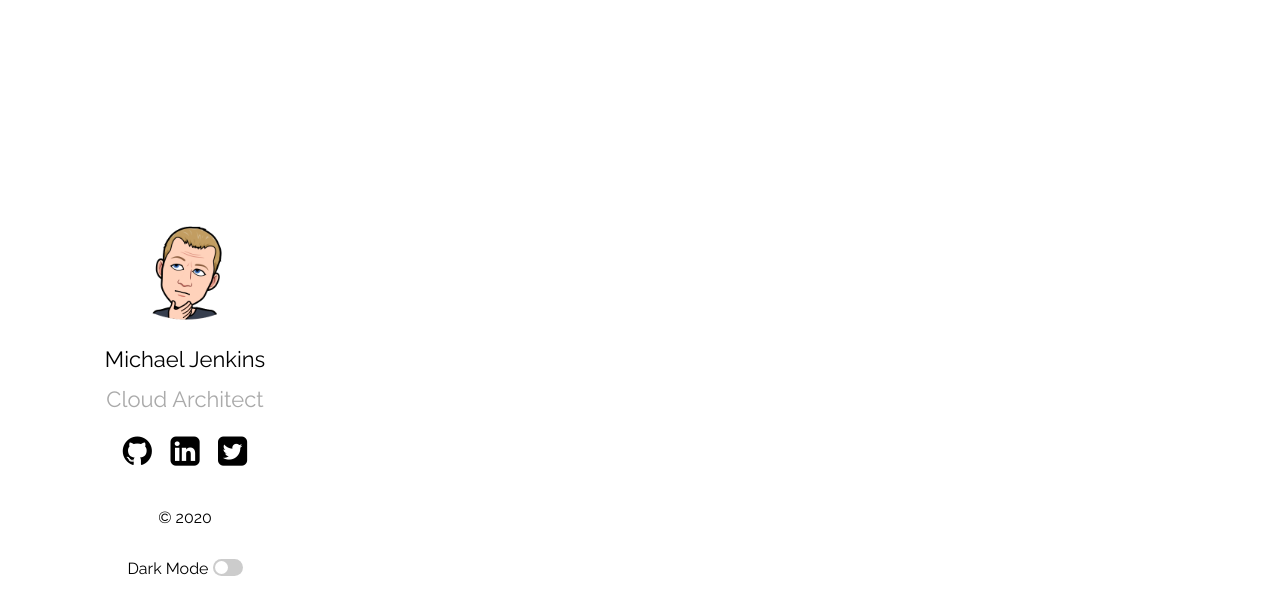
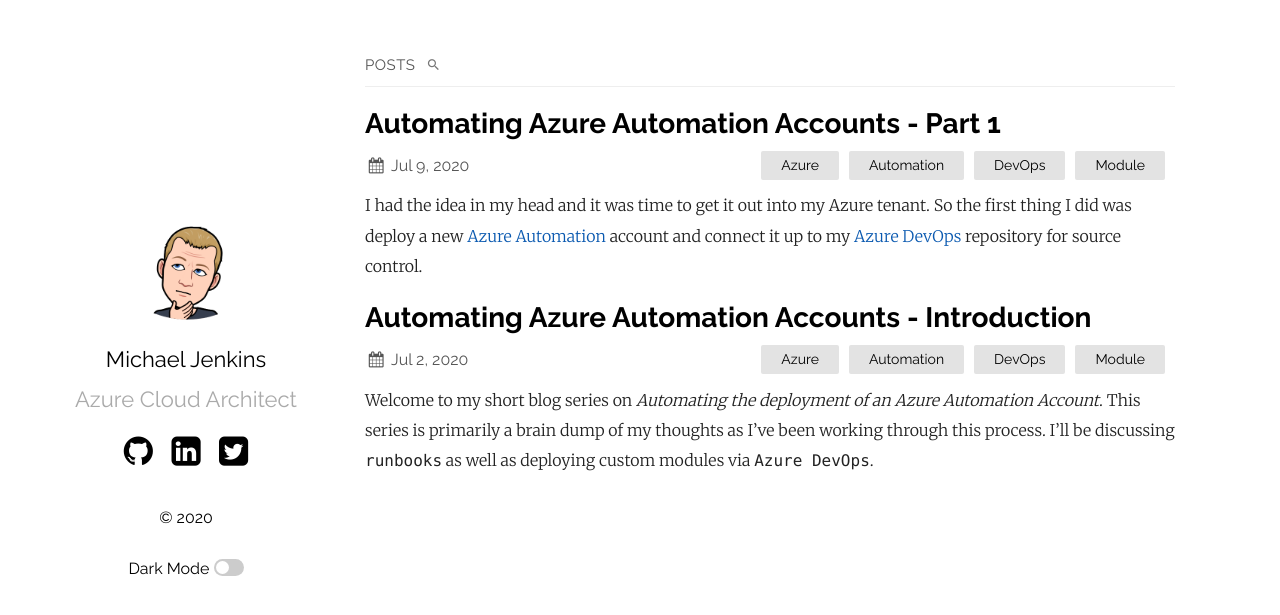
Before and after one commit to jangins101/jangins101.github.io, a Jekyll site: the page built from index.md, in a window 1280 px wide. Shown: the top 615 px of the page. Built offline with Jekyll 4.4.1, drawn with Linux system fonts in a browser that asks for light colours; part of the change alters nothing that is shown.

Commit message:
initial commit

````diff
--- a/_config.yml
+++ b/_config.yml
@@ -1,12 +1,13 @@
-title: The Hive Blog
+title: The Hive
 author: Michael Jenkins
 email: mjenkins@hivesol.com
-description: > # this means to ignore newlines until "show_exerpts:"
+description: >
   Write an awesome description for your new site here. You can edit this
   line in _config.yml. It will appear in your document head meta (for
   Google search results) and in your feed.xml site description.
+url: http://jangins101.github.io
 show_excerpts: true # set to true to show excerpts on the homepage
-excets_separator: -----
+excerpt_separator: "<!--more-->"
 
 # Minima date format
 # refer to http://shopify.github.io/liquid/filters/date/ if you want to customize this
@@ -14,7 +15,7 @@ sass:
   sass_dir: _sass
 plainwhite:
   name: Michael Jenkins
-  tagline: Cloud Architect
+  tagline: Azure Cloud Architect
   date_format: "%b %-d, %Y"
   sitemap: true # set to true to generate sitemap.xml content
   search: true # set to true to enable searchbar
@@ -27,23 +28,16 @@ plainwhite:
     twitter: jangins101
     github:  jangins101
     linkedIn: in/jangins101
-    #rss: rss
-    #dribbble: jekyll
-    #flickr:   jekyll
-    #instagram: jekyll
-    #pinterest: jekyll
-    #youtube: jekyll
-    #facebook: jekyll
-    #soundcloud: jekyll
-    #telegram: jekyll
-    #gitlab: jekyll
-
-    # Mastodon instances
-    # mastodon:
-    # - username: jekyll
-    #   instance: example.com
-    # - username: jekyll2
-    #   instance: example.com
+    #rss:
+    #dribbble:
+    #flickr:
+    #instagram:
+    #pinterest:
+    #youtube:
+    #facebook:
+    #soundcloud:
+    #telegram:
+    #gitlab:
 
 # If you want to link only specific pages in your header, uncomment
 # this and add the path to the pages in order as they should show up
--- /dev/null
+++ b/_posts/2020-07-01-AutomatingAutomationAccounts-Intro.md
@@ -0,0 +1,58 @@
+---
+layout: post
+title:  "Automating Azure Automation Accounts - Introduction"
+date:   2020-07-01  20:00:00 -0500
+categories: Azure Automation DevOps Module
+---
+
+Welcome to my short blog series on *Automating the deployment of an Azure Automation Account*. This series is primarily a brain dump of my thoughts as I've been working through this process. I'll be discussing `runbooks` as well as deploying custom modules via `Azure DevOps`.
+
+<!--more-->
+
+#### Series Table of Contents
+
+* [Intro  - Introduction to the series]({% post_url 2020-07-01-AutomatingAutomationAccounts-Intro %})
+* [Part 1 - Setting up the Automation Account + Source Control]({% post_url 2020-07-08-AutomatingAutomationAccounts-Part-1 %})
+
+
+#### Introduction:
+Scheduled tasks in the cloud just aren't the same as they were on-premises. It's not just throw a script on the file system, open Task Scheduler and add a job. Or is it? One of the challenges that I've had as my organization has moved to the cloud is figuring out the best way to handle scheduled tasks.
+
+When we first started shifting to the cloud, I though to myself that *"this will be great. I'm sure there's an easy way to take my tasks, run them in the cloud and we get to retire another on-prem server"*. It would've been great if only it were that easy. What I found as I peeled back the first layer of the onion is that you have to *think differently in the cloud*. Now, that's not a novel thought. It's not some deep revelation that's going to change the world. Yet, it is a revelation that every person has to go through in their cloud transformation journey. If you don't come to the realization, **you risk migration without transformation**. And that can be a very costly decision in time and money. The cloud doesn't naturally reduce complexity or cost or FTE needs (or enhance security for that matter). It does however, change them. Sure, you're not waking up in the middle of the night rushing to the office because a power supply failed on your server, but there will be other emergencies you'll need to prepare for.
+
+That cloud perspective is where I initially got hung up. I understood the idea of the cloud. SaaS, PaaS & IaaS were buzzwords. Serverless was the cool kid on the block now. I even played around a bit with all these things. But I still never got around to *pulling the cruft* into my transformation strategy and replatforming my scheduled tasks to fit the cloud model.
+
+So as I have begun rethinking my schedule tasks, I wanted to leverage [Azure Automation Accounts](https://azure.microsoft.com/en-us/services/automation/) for a few of its features - like its *logging*, *scheduling* and *[hybrid connector](https://docs.microsoft.com/en-us/azure/automation/automation-hybrid-runbook-worker)* features.
+
+---
+
+I'll continue updating this page as I roll out new articles, but here's the jist:
+
+#### Part 1 - Preparing the platforms
+* Ensure you have a DevOps account set up
+* Create a new DevOps repo
+* Create a new Automation Account
+* Create runbooks, modules and secrets
+* Connect it up to DevOps for runbook source control
+
+#### Part 2 - Setting up a PowerShell Module for Automation Account
+
+#### Part 3 - Automating custom module deployment
+
+---
+
+### Issues:
+
+Occasionally I'll run into issues and try to track them all here as well as in the original articles too, just for visibility
+
+***Unable to import Python runbook***
+
+Even though the documentation mentions you can use Python runbooks, when I tried, I kept getting an error. No way to overcome it except to remove the pythong runbooks. `#bug`
+
+```
+Failed to import runbook 'Test.py'.
+Exception: Cannot validate argument on parameter 'Type'. The argument "Python2" does not belong to the set "Graph,PowerShell,PowerShellWorkflow" specified by the ValidateSet attribute. Supply an argument that is in the set and then try the command again.
+Failed to sync.
+Failed to import runbook:
+- Test.py
+```
--- /dev/null
+++ b/_posts/2020-07-08-AutomatingAutomationAccounts-Part-1.md
@@ -0,0 +1,65 @@
+---
+layout: post
+title:  "Automating Azure Automation Accounts - Part 1"
+date:   2020-07-08 20:00:00 -0500
+categories: Azure Automation DevOps Module
+---
+
+I had the idea in my head and it was time to get it out into my Azure tenant. So the first thing I did was deploy a new [Azure Automation](https://docs.microsoft.com/en-us/azure/automation/automation-intro) account and connect it up to my [Azure DevOps](https://azure.microsoft.com/en-us/solutions/devops/) repository for source control.
+
+<!--more-->
+
+# Part 1 - Azure Automation
+
+When I finally got around to migrating some of my scripts to the cloud, I quickly realized this wasn't quite the same. I decided on [Azure Automation](https://docs.microsoft.com/en-us/azure/automation/) since it seemed like the closest thing to scheduled tasks on-prem, and PowerShell was the first class citizen (at this point [Azure Functions](https://azure.microsoft.com/en-us/services/functions/) didn't support PowerShell as a first class citizen, so it didn't seem to fit my needs.
+
+So I started building this example out to prove what was possible.
+
+## Create the Automation Account Manually
+Start off by [creating a new Automation Account](https://docs.microsoft.com/en-us/azure/automation/automation-quickstart-create-account). As part of this, I made sure to set up a *RunAs Credential* along with any other credentials or variables that I'll need in my scripts
+
+Next, I made sure I have an [Azure DevOps account](https://dev.azure.com) and created a new repo to house my runbooks. I would suggest using a subfolder within your repo to house your runbooks as it keeps things cleaner and allows you to keep other resources in the repo and not worry about them trying to deploy to the automation account. In this case, I took the initial tutorial runbooks from the new account and copied them into my repo as a sample.
+
+## Connect the Automation Account to Source Control
+This is pretty easy. The [Microsoft docs](https://docs.microsoft.com/en-us/azure/automation/source-control-integration) are clear on this so I won't spend much time here. Suffice it to say, these are the steps:
+
+* Create or verify a Run As account exists.
+  * This will create a new Application Registration in Azure AD for this account so it can authenticate to other services (like KeyVault if you wanted to store secrets there)
+  <br />![Create Run As Account](/assets/aaa1-01.png)
+  * Once created, you can go in to view the details along with the role(s) this account has on the subscription
+  <br />![Details](/assets/aaa1-02.png)
+  * *Ignore the *Classic* Run As. If you're not sure when you'll need it, you won't.*
+
+* Add a new source control connection. See the docs for more info, but I set the following:
+  * **Source Control Type**: `Azure Repos (Git)` *This depends on how you setup your repo*
+  * **Repository**: `AutomationRunbooks` *Select the repo you created in Azure DevOps*
+  * **Branch**: `master` *This allows me to work on other branches and not worry about causing problems with production scripts until I'm ready*
+  * **Folder Path**: `/Runbooks` *I have this folder in my repo which contains all my desired runbooks. Nothing else in the repo will be synced to the Automation Account*
+  * **Auto Sync**: `On` *Any commit to the **master** branch will trigger a new sync*
+  * **Publish Runbook**: `On` *Once synced, all the runbooks are automatically **published** instead of being in **edit** mode (meaning I need to go into each one and publish it manually*
+  * Once source control is set up you can force a sync, and then watch the job status on the `Sync jobs` tab. It'll ***Queue*** it up, then change to ***Running***, followed by a final status
+
+*Note: One thing I found is that when I tried to include Python runbooks, an error occurred when the sync happened. Even though it states Python2 is acceptable, the import process seems out of date and appears to contain a validation that does not include Python2 as an option. The error message is:*
+```PowerShell
+    Failed to import runbook 'Test.py'.
+    Exception: Cannot validate argument on parameter 'Type'. The argument "Python2" does not belong to the set "Graph,PowerShell,PowerShellWorkflow" specified by the ValidateSet attribute. Supply an argument that is in the set and then try the command again.
+	Failed to sync.
+	Failed to import runbook:
+	- Test.py
+```
+I wound up removing the Python runbooks and the sync began working. So if you're working with Python, you may have some extra debugging to do in order for this to work.
+
+-----
+To wrap up *Part 1*, we'll review what we've done:
+* [x] Create an Automation Account
+* [x] Create an Azure DevOps organization
+* [x] Create an Azure DevOps repository
+* [x] Create an Automation Account & set up source control
+* [x] Populate the DevOps repo with runbooks
+* [x] Check the Automation Account for successful sync
+
+Now that all this is taken care of, I am ready for the next step. I need to share some code between multiple runbooks, so I'll need to create a Module to upload and use in the Automation Account.
+
+#### Links
+* [Intro  - Introduction to the series]({% post_url 2020-07-01-AutomatingAutomationAccounts-Intro %})
+* [Part 1 - Setting up the Automation Account + Source Control]({% post_url 2020-07-08-AutomatingAutomationAccounts-Part-1 %})
````
Also changed, not shown: assets/aaa1-01.png (added), assets/aaa1-02.png (added), assets/aaa1-03.png (added), assets/aaa1-04.png (added).
